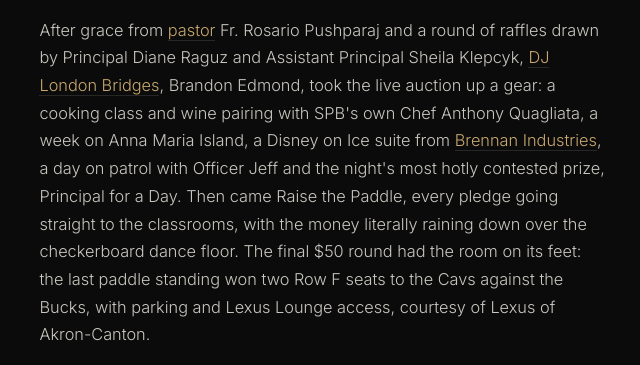
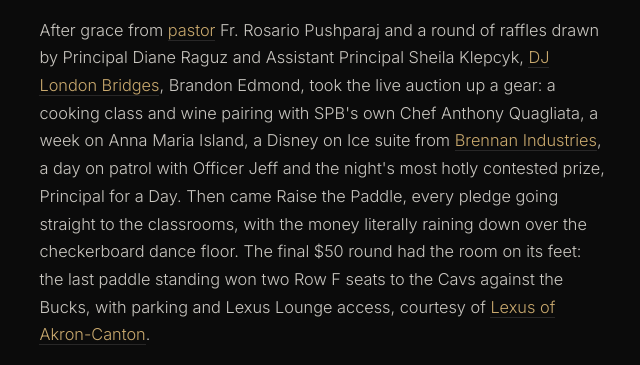
Before and after one commit to astankus28/andrewstankus-site, a plain HTML site: page events/spb-green-gold-gala-2026/index.html in a window 1280 px wide. Shown: the part 1606-1971 px from the top of the page, 469-1109 px from the left. Drawn offline with nearby package versions, Linux system fonts and the light colour scheme; no server answers.

Commit message:
Gala recap: link Lexus of Akron-Canton
Co-Authored-By: Claude Opus 5.5 <noreply@anthropic.com>
Claude-Session: https://claude.ai/code/session_014ovjM34HrjjYRH46tk13ys

```diff
--- a/events/spb-green-gold-gala-2026/index.html
+++ b/events/spb-green-gold-gala-2026/index.html
@@ -50,7 +50,7 @@
       <p>Mayfield Village, OH – November 14, 2026 – For one night, <a href="https://bellaviecle.com" target="_blank" rel="noopener">Bellavie</a> became a casino with a cause. The 9th Annual Green and Gold Gala, A Knight at the Casino, filled the ballroom with green velvet, gold sequins and a crowd ready to play for <a href="https://www.saintpaschal.net" target="_blank" rel="noopener">Saint Paschal Baylon</a>. The house rules were simple: the odds were always in favor of SPB, and every dollar went toward air conditioning in classrooms across the school, along with other facility improvements.</p>
       <p>First-time co-chairs John and Lisa Kane and Greg and Michel Baitt hosted the night and doubled as emcees, picking up where Brent and Cheryl Pietrafese left off after three years at the helm. The evening was presented by The Sandy and Jim Foundation, with Platinum Sponsor <a href="https://www.allergycleveland.com" target="_blank" rel="noopener">Allergy Immunology Associates</a> and Dr. Remie Saab, Premier Sponsor <a href="https://www.sealtechcoating.com" target="_blank" rel="noopener">Seal Tech Asphalt &amp; Concrete</a>, Bar Sponsor the Rossi Family, and support from <a href="https://www.bricker.com" target="_blank" rel="noopener">Bricker Graydon Wyatt</a>, <a href="https://ancora.net" target="_blank" rel="noopener">Ancora</a> and Mike &amp; Beth Mennel.</p>
       <p>The heart of the night belonged to the 2026 Green Knights to Remember. Roberta Modica, whose music has lifted Masses at SPB for years, was honored alongside her late husband Don, who helped begin the endowment that still supports students every year; longtime friend Richard Fratianne presented the award. Then came Mary Connors, who spent 41 years in Catholic education at SPB, 40 of them in junior high, leading Power of the Pen and the Signing Angels along the way. Both emcees were once her students in seventh and eighth grade, and her longest-serving colleague, eighth grade teacher Paul Martin, did the honors.</p>
-      <p>After grace from <a href="https://church.saintpaschal.com" target="_blank" rel="noopener">pastor</a> Fr. Rosario Pushparaj and a round of raffles drawn by Principal Diane Raguz and Assistant Principal Sheila Klepcyk, <a href="https://www.djlondonbridges.com" target="_blank" rel="noopener">DJ London Bridges</a>, Brandon Edmond, took the live auction up a gear: a cooking class and wine pairing with SPB&#x27;s own Chef Anthony Quagliata, a week on Anna Maria Island, a Disney on Ice suite from <a href="https://brennaninc.com" target="_blank" rel="noopener">Brennan Industries</a>, a day on patrol with Officer Jeff and the night&#x27;s most hotly contested prize, Principal for a Day. Then came Raise the Paddle, every pledge going straight to the classrooms, with the money literally raining down over the checkerboard dance floor. The final $50 round had the room on its feet: the last paddle standing won two Row F seats to the Cavs against the Bucks, with parking and Lexus Lounge access, courtesy of Lexus of Akron-Canton.</p>
+      <p>After grace from <a href="https://church.saintpaschal.com" target="_blank" rel="noopener">pastor</a> Fr. Rosario Pushparaj and a round of raffles drawn by Principal Diane Raguz and Assistant Principal Sheila Klepcyk, <a href="https://www.djlondonbridges.com" target="_blank" rel="noopener">DJ London Bridges</a>, Brandon Edmond, took the live auction up a gear: a cooking class and wine pairing with SPB&#x27;s own Chef Anthony Quagliata, a week on Anna Maria Island, a Disney on Ice suite from <a href="https://brennaninc.com" target="_blank" rel="noopener">Brennan Industries</a>, a day on patrol with Officer Jeff and the night&#x27;s most hotly contested prize, Principal for a Day. Then came Raise the Paddle, every pledge going straight to the classrooms, with the money literally raining down over the checkerboard dance floor. The final $50 round had the room on its feet: the last paddle standing won two Row F seats to the Cavs against the Bucks, with parking and Lexus Lounge access, courtesy of <a href="https://www.lexusofakron-canton.com" target="_blank" rel="noopener">Lexus of Akron-Canton</a>.</p>
       <p>By 9:00 the silent auction had closed, the dance floor was full and the Green Knights were a little closer to cooler classrooms. Seventy-one years in, the SPB community is still building.</p>
       <p>Photos by Andrew Stankus Agency. Video by Matt Lobe. All images © 2026 Andrew Stankus.</p>
     <div class="credit">Photography by Andrew Stankus Agency</div>
```
Also changed, not shown: 1 other file.
